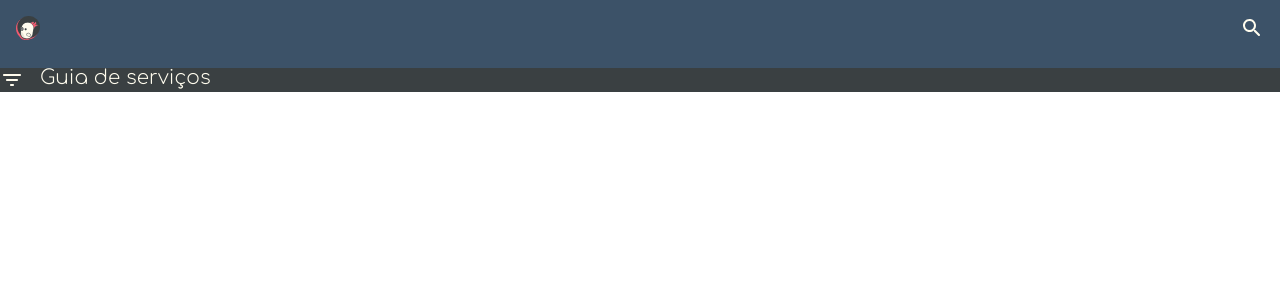
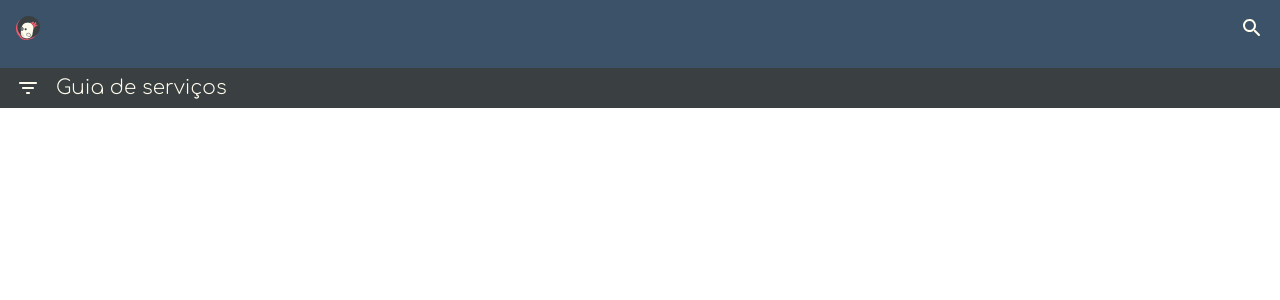
Before and after one commit to liam-honorio/busca-negocio-react, a React (Create React App) app: page / in a window 1280 px wide. Shown: the top 300 px of the page. Built offline with nearby package versions, Linux system fonts and the light colour scheme.

Commit message:
✨Add padding in ServiceFilter

```diff
--- a/src/components/ServiceFilter/styles.js
+++ b/src/components/ServiceFilter/styles.js
@@ -3,7 +3,9 @@ import IconFilter from '../IconFilter';
 
 export const ServiceFilterStyle = styled.nav`
   background-color: #3a4042;
+  padding: 8px 16px;
   display: flex;
+  align-items: center;
 
   & > ${IconFilter} {
     margin-right: 16px;
```
